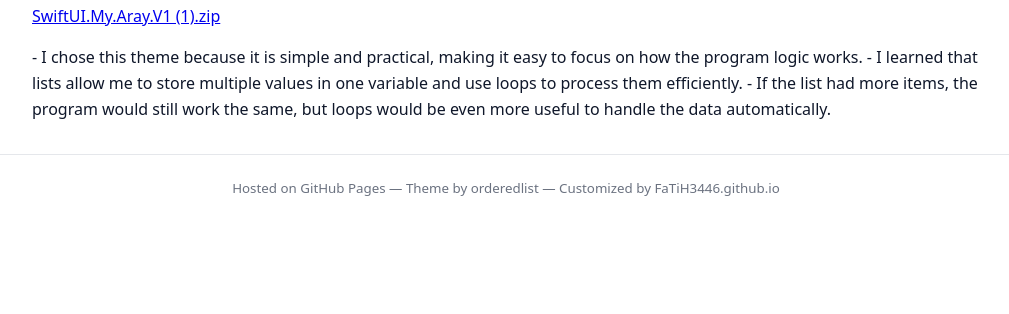
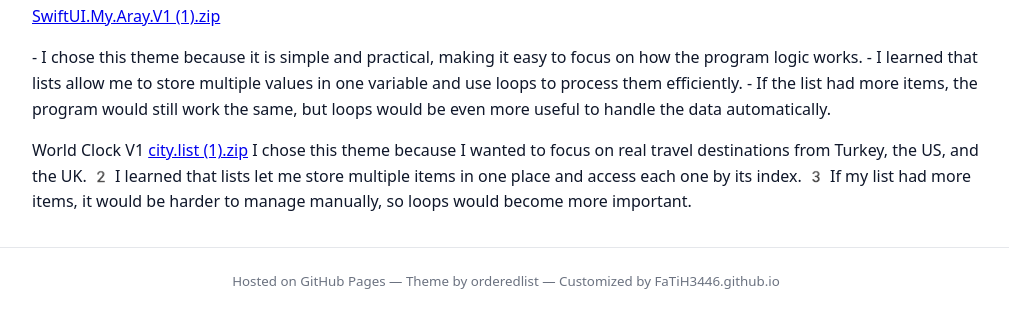
Before and after one commit to FaTiH3446/FaTiH3446.github.io, a Jekyll site: the page built from projects3.md, in a window 1280 px wide and 1127 px high, cut to the strip 813-1127 px from the top of the window. Shown: the whole strip, without its empty margins (134-1143 px from the left). Built offline with Jekyll 4.4.1, drawn with Linux system fonts in a browser that asks for light colours.

Commit message:
Update projects3.md with World Clock details
Added content about World Clock project and lists.

```diff
--- a/projects3.md
+++ b/projects3.md
@@ -12,3 +12,9 @@ permalink: /project-v3
 - If the list had more items, the program would still work the same, but loops would be even more useful to handle the data automatically.
 
 </div>
+
+World Clock V1
+[city.list (1).zip](https://github.com/user-attachments/files/24456763/city.list.1.zip)
+I chose this theme because I wanted to focus on real travel destinations from Turkey, the US, and the UK.
+2️ I learned that lists let me store multiple items in one place and access each one by its index.
+3️ If my list had more items, it would be harder to manage manually, so loops would become more important.
```
